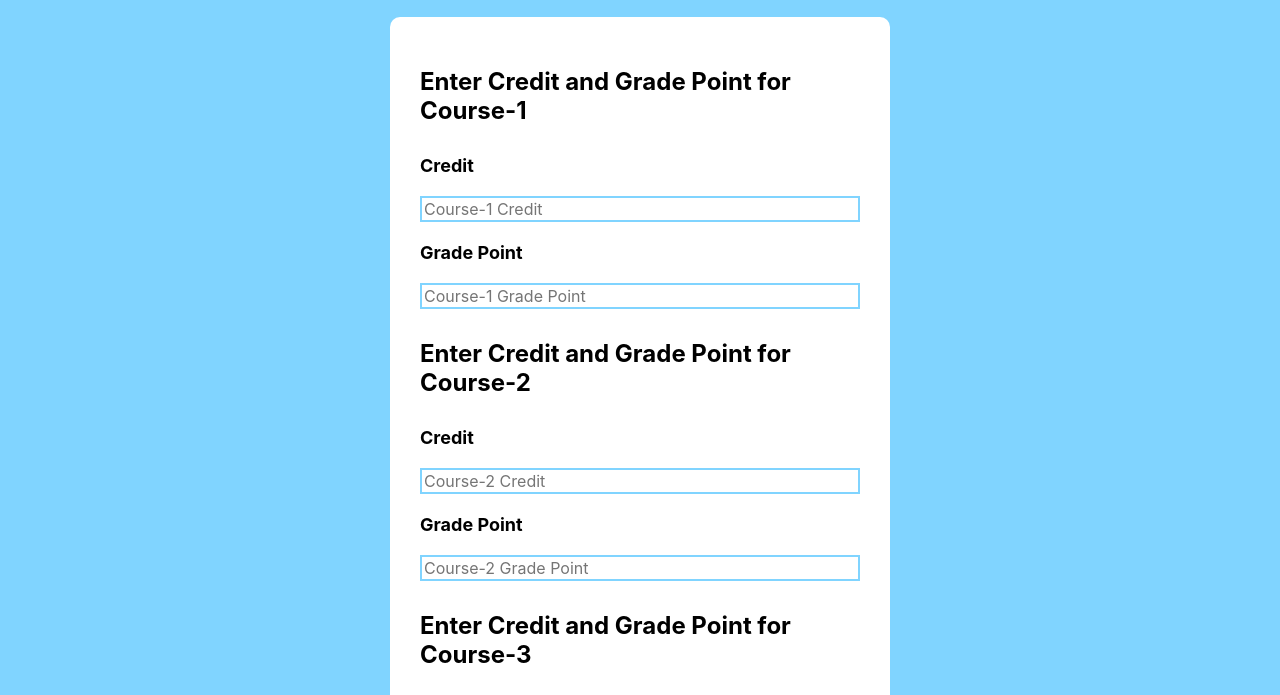
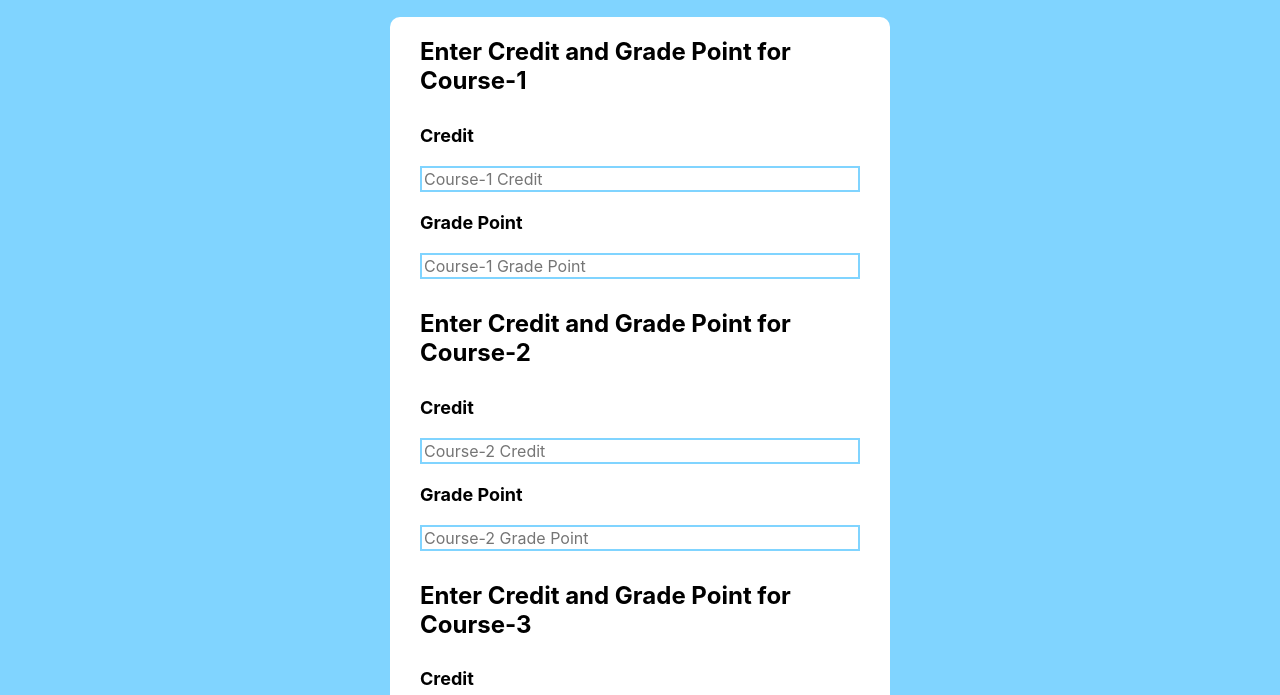
Before and after one commit to roopeshsn/cgpa-calculator, a plain HTML site: page index.html in a window 1280 px wide. Shown: the part 42-737 px from the top of the page. Drawn offline with Linux system fonts and the light colour scheme.

Commit message:
css updated
css file updated and commited

```diff
--- a/styles.css
+++ b/styles.css
@@ -28,7 +28,10 @@ form {
   max-width: 500px;
   margin: 20px auto;
   border-radius: 10px;
-  padding: 30px 20px;
+  padding-left: 20px;
+  padding-right: 20px;
+  padding-top: 0;
+  padding-bottom: 20px;
   color: black;
 }
 
@@ -112,6 +115,7 @@ footer {
 
   form {
     max-width: auto;
+    padding: 0 30px;
   }
 
   header {
```
